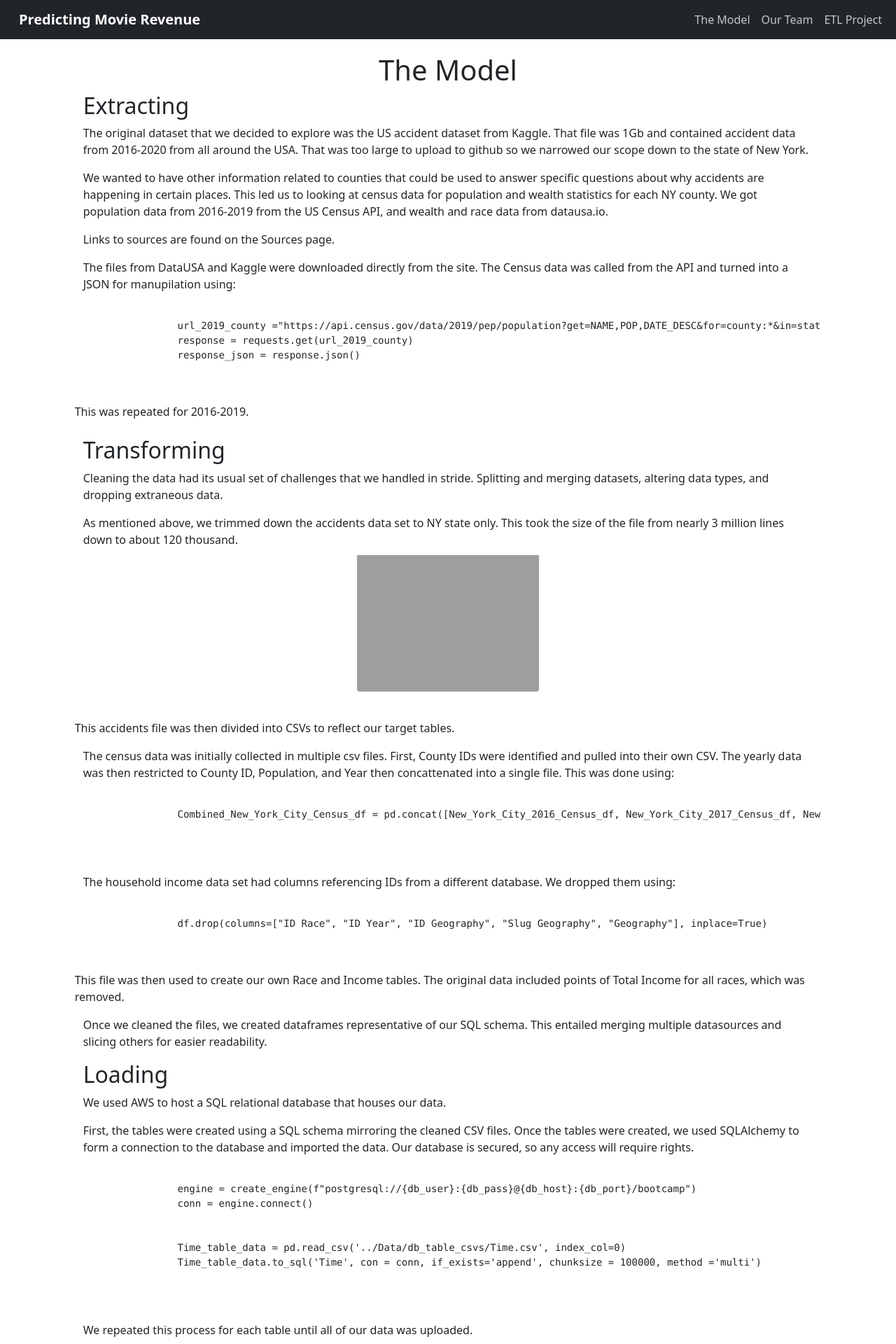
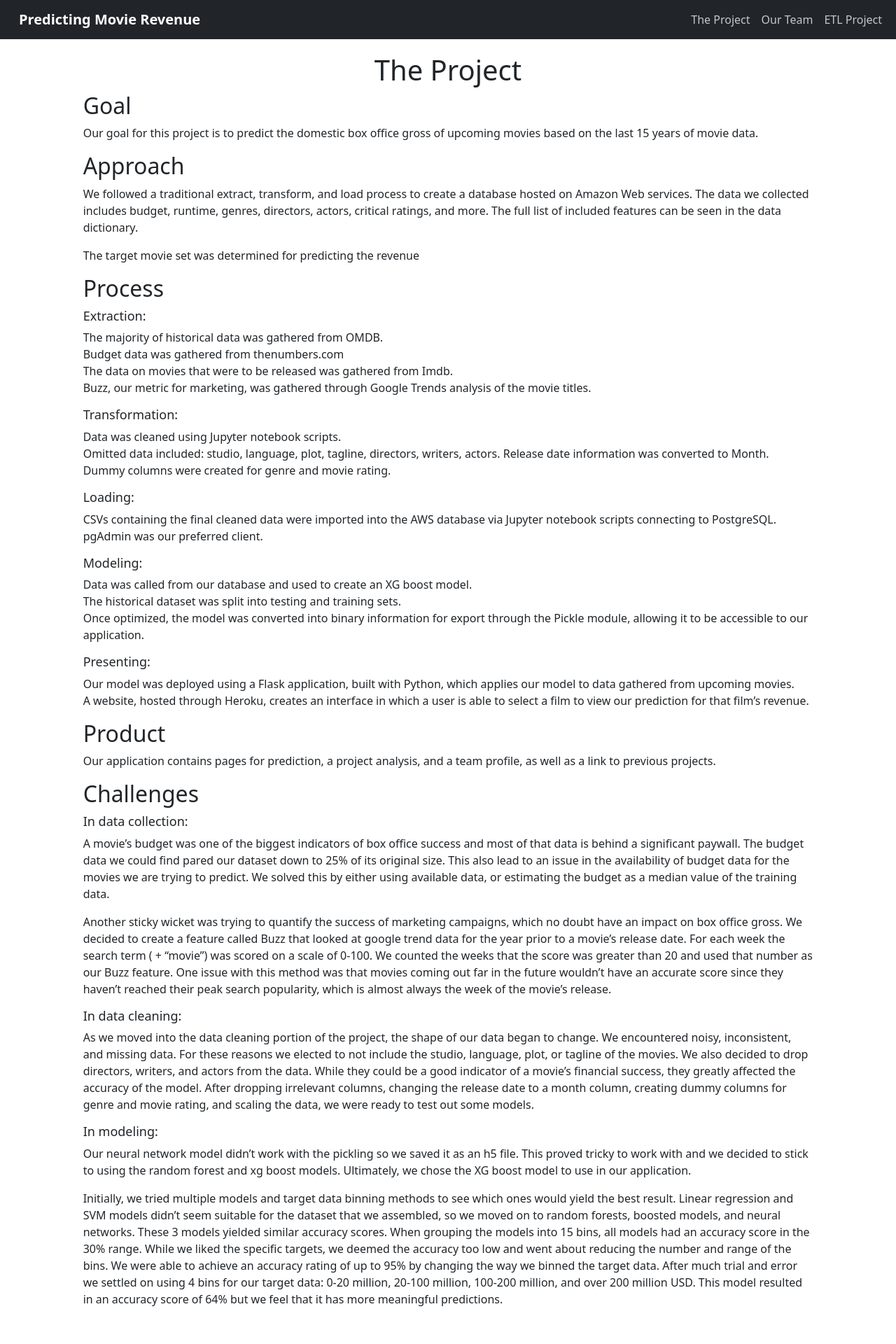
Before and after one commit to ashleighdevito/final_project, a Flask app: page /model in a window 1280 px wide. Shown: the top 1920 px of the page at 70% size. After the commit the page ends 1866 px from the top, so only its background shows below. Run offline with Flask 2, Linux system fonts and the light colour scheme; parts of the project's set-up code (start-up, migrations or seed data) failed here and were passed over; some libraries are stand-ins or nearby versions; grey boxes are pictures that could not be loaded.

Commit message:
report copy insertion

```diff
--- a/static/css/style.css
+++ b/static/css/style.css
@@ -26,6 +26,11 @@ h1{
 h2{
     color:#212529;
     text-align: left;
+}
+h3{
+  color:#212529;
+  text-align: left;
+  font-size: 18px !important;
 }
 
 .btn{
--- a/templates/index.html
+++ b/templates/index.html
@@ -23,7 +23,7 @@
           <a class="navbar-brand main-button" href="/index">Predicting Movie Revenue</a>
           <ul class="navbar-nav ms-auto">
             <li class="nav-item ms-auto">
-              <a href="/model" class="nav-link" style="color: rgba(205, 214, 219, 0.925)">The Model</a>
+              <a href="/model" class="nav-link" style="color: rgba(205, 214, 219, 0.925)">The Project</a>
             </li>
             <li class="nav-item ms-auto">
               <a href="/team" class="nav-link" style="color: rgba(205, 214, 219, 0.925)">Our Team</a>
--- a/templates/model.html
+++ b/templates/model.html
@@ -3,7 +3,7 @@
 
 <head>
   <meta charset="utf-8">
-  <title>The Model</title>
+  <title>The Project</title>
 
   <!-- D3 -->
   <script src="https://d3js.org/d3.v5.min.js"></script>
@@ -23,7 +23,7 @@
       <a class="navbar-brand main-button" href="/index">Predicting Movie Revenue</a>
       <ul class="navbar-nav ms-auto">
         <li class="nav-item ms-auto">
-          <a href="/model" class="nav-link" style="color: rgba(205, 214, 219, 0.925)">The Model</a>
+          <a href="/model" class="nav-link" style="color: rgba(205, 214, 219, 0.925)">The Project</a>
         </li>
         <li class="nav-item ms-auto">
           <a href="/team" class="nav-link" style="color: rgba(205, 214, 219, 0.925)">Our Team</a>
@@ -40,91 +40,73 @@
       <div class='row'>
         <div class="col-10 offset-1" id="frame">
           <div class='row'>
-            <h1>The Model</h1>
+            <h1>The Project</h1>
           </div>
           <div class="row">
-            <h2>Extracting</h2><br>
+            <h2>Goal</h2><br>
             <p>
-            The original dataset that we decided to explore was the US accident dataset from Kaggle. That file was 1Gb and contained accident data from 2016-2020 from all around the USA.
-            That was too large to upload to github so we narrowed our scope down to the state of New York.
+            Our goal for this project is to predict the domestic box office gross of upcoming movies based on the last 15 years of movie data.
+            </p>
+            <br><h2>Approach</h2><br>
+            <p>
+            We followed a traditional extract, transform, and load process to create a database hosted on Amazon Web services.  The data we collected includes budget, runtime, genres, directors, actors, critical ratings, and more. The full list of included features can be seen in the data dictionary.
             </p>
             <p>
-            We wanted to have other information related to counties that could be used to answer specific questions about why accidents are happening in certain places.
-            This led us to looking at census data for population and wealth statistics for each NY county. We got population data from 2016-2019 from the US Census API, and
-            wealth and race data from datausa.io.
+            The target movie set was determined for predicting the revenue
+            </p>
+            <br><h2>Process</h2><br>
+            <br><h3>Extraction:</h3><br>
+            <p>
+            The majority of historical data was gathered from OMDB.<br>
+            Budget data was gathered from thenumbers.com<br>
+            The data on movies that were to be released was gathered from Imdb.<br>
+            Buzz, our metric for marketing, was gathered through Google Trends analysis of the movie titles.
+            </p>
+            <br><h3>Transformation:</h3><br>
+            <p>
+            Data was cleaned using Jupyter notebook scripts.<br>
+            Omitted data included: studio, language, plot, tagline, directors, writers, actors. Release date information was converted to Month.<br>
+            Dummy columns were created for genre and movie rating.
+            </p>
+            <br><h3>Loading:</h3><br>
+            <p>
+            CSVs containing the final cleaned data were imported into the AWS database via Jupyter notebook scripts connecting to PostgreSQL. <br>
+            pgAdmin was our preferred client.
+            </p>
+            <br><h3>Modeling:</h3><br>
+            <p>
+            Data was called from our database and used to create  an XG boost model.<br>
+            The historical dataset was split into testing and training sets.<br>
+            Once optimized, the model was converted into binary information for export through the Pickle module, allowing it to be accessible to our application.
+            </p>
+            <br><h3>Presenting:</h3><br>
+            <p>
+            Our model was deployed using a Flask application, built with Python, which applies our model to data gathered from upcoming movies.<br>
+            A website, hosted through Heroku, creates an interface in which a user is able to select a film to view our prediction for that film’s revenue.
+            </p>
+            <br><h2>Product</h2><br>
+            <p>
+            Our application contains pages for prediction, a project analysis, and a team profile, as well as a link to previous projects.
+            </p>
+            <br><h2>Challenges</h2><br>
+            <br><h3>In data collection:</h3><br>
+            <p>
+            A movie’s budget was one of the biggest indicators of box office success and most of that data is behind a significant paywall. The budget data we could find pared our dataset down to 25% of its original size. This also lead to an issue in the availability of budget data for the movies we are trying to predict. We solved this by either using available data, or estimating the budget as a median value of the training data.
             </p>
             <p>
-            Links to sources are found on the Sources page.
+            Another sticky wicket was trying to quantify the success of marketing campaigns, which no doubt have an impact on box office gross. We decided to create a feature called Buzz that looked at google trend data for the year prior to a movie’s release date. For each week the search term (<movie name> + “movie”) was scored on a scale of 0-100. We counted the weeks that the score was greater than 20 and used that number as our Buzz feature. One issue with this method was that movies coming out far in the future wouldn’t have an accurate score since they haven’t reached their peak search popularity, which is almost always the week of the movie’s release.
+            </p>
+            <br><h3>In data cleaning:</h3><br>
+            <p>
+            As we moved into the data cleaning portion of the project, the shape of our data began to change. We encountered noisy, inconsistent, and missing data. For these reasons we elected to not include the studio, language, plot, or tagline of the movies. We also decided to drop directors, writers, and actors from the data. While they could be a good indicator of a movie’s financial success, they greatly affected the accuracy of the model. After dropping irrelevant columns, changing the release date to a month column, creating dummy columns for genre and movie rating, and scaling the data, we were ready to test out some models.
+            </p>
+            <br><h3>In modeling:</h3><br>
+            <p>
+            Our neural network model didn’t work with the pickling so we saved it as an h5 file. This proved tricky to work with and we decided to stick to using the random forest and xg boost models. Ultimately, we chose the XG boost model to use in our application.
             </p>
             <p>
-            The files from DataUSA and Kaggle were downloaded directly from the site.  The Census data was called from the API and turned into a JSON for manupilation using:
-            <pre>
-              <code>
-                url_2019_county ="https://api.census.gov/data/2019/pep/population?get=NAME,POP,DATE_DESC&for=county:*&in=state:*&key="+api_key
-                response = requests.get(url_2019_county)
-                response_json = response.json()
-              </code>
-            </pre>
-            This was repeated for 2016-2019.
+            Initially, we tried multiple models and target data binning methods to see which ones would yield the best result. Linear regression and SVM models didn’t seem suitable for the dataset that we assembled, so we moved on to random forests, boosted models, and neural networks. These 3 models yielded similar accuracy scores. When grouping the models into 15 bins, all models had an accuracy score in the 30% range. While we liked the specific targets, we deemed the accuracy too low and went about reducing the number and range of the bins. We were able to achieve an accuracy rating of up to 95% by changing the way we binned the target data. After much trial and error we settled on using 4 bins for our target data: 0-20 million, 20-100 million, 100-200 million, and over 200 million USD. This model resulted in an accuracy score of 64% but we feel that it has more meaningful predictions.
             </p>
-            <br><h2>Transforming</h2><br>
-            <p>
-            Cleaning the data had its usual set of challenges that we handled in stride. Splitting and merging datasets, altering data types, and dropping extraneous data.
-            </p>
-            <p>
-            As mentioned above, we trimmed down the accidents data set to NY state only. This took the size of the file from nearly 3 million lines down to about 120 thousand.
-            <img src="images\Accident_truncate_img.PNG" alt="Database" style="padding-top: 10px;" class="image-responsive rounded mx-auto d-block" width="25%"><br>
-            </p>
-            This accidents file was then divided into CSVs to reflect our target tables.
-            <p>
-            </p>
-            <p>
-            The census data was initially collected in multiple csv files.  First, County IDs were identified and pulled into their own CSV.  The yearly data was then restricted to County ID, Population, and Year then concattenated into a single file. This was done using:
-            <pre>
-              <code>
-                Combined_New_York_City_Census_df = pd.concat([New_York_City_2016_Census_df, New_York_City_2017_Census_df, New_York_City_2018_Census_df,New_York_City_2019_Census_df], axis=0)
-              </code>
-            </pre>
-            </p>
-            <p>
-            The household income data set had columns referencing IDs from a different database. We dropped them using:
-            <pre>
-              <code>
-                df.drop(columns=["ID Race", "ID Year", "ID Geography", "Slug Geography", "Geography"], inplace=True)
-              </code>
-            </pre>
-            This file was then used to create our own Race and Income tables. The original data included points of Total Income for all races, which was removed.
-            </p>
-            <p>
-            Once we cleaned the files, we created dataframes representative of our SQL schema. This entailed merging multiple datasources and slicing others for easier readability.
-            </p>
-            <br><h2>Loading</h2><br>
-            <p>
-            We used AWS to host a SQL relational database that houses our data.
-            </p>
-            <p>
-            First, the tables were created using a SQL schema mirroring the cleaned CSV files.  Once the tables were created, we used SQLAlchemy to form a connection to the database and imported the data. Our database is secured, so any access will require rights.
-            <pre>
-              <code>
-                engine = create_engine(f"postgresql://{db_user}:{db_pass}@{db_host}:{db_port}/bootcamp")
-                conn = engine.connect()
-              </code>
-              <code>
-                Time_table_data = pd.read_csv('../Data/db_table_csvs/Time.csv', index_col=0)
-                Time_table_data.to_sql('Time', con = conn, if_exists='append', chunksize = 100000, method ='multi')
-              </code>
-            </pre>
-            </p>
-            <p>
-            We repeated this process for each table until all of our data was uploaded.
-            </p>
-            <p>
-            Additional SQL schema queries were then run to add the table constraints for any columns identified as Keys.
-            </p>
-            <p>
-            Completed Database:
-            </p>
-            <img src="images\Database_img.PNG" alt="Database" style="padding-top: 10px;" class="image-responsive rounded mx-auto d-block" width="75%"><br>
           </div>
         </div>
       </div>
--- a/templates/team.html
+++ b/templates/team.html
@@ -23,7 +23,7 @@
       <a class="navbar-brand main-button" href="/index">Predicting Movie Revenue</a>
       <ul class="navbar-nav ms-auto">
         <li class="nav-item ms-auto">
-          <a href="/model" class="nav-link" style="color: rgba(205, 214, 219, 0.925)">The Model</a>
+          <a href="/model" class="nav-link" style="color: rgba(205, 214, 219, 0.925)">The Project</a>
         </li>
         <li class="nav-item ms-auto">
           <a href="/team" class="nav-link" style="color: rgba(205, 214, 219, 0.925)">Our Team</a>
```
